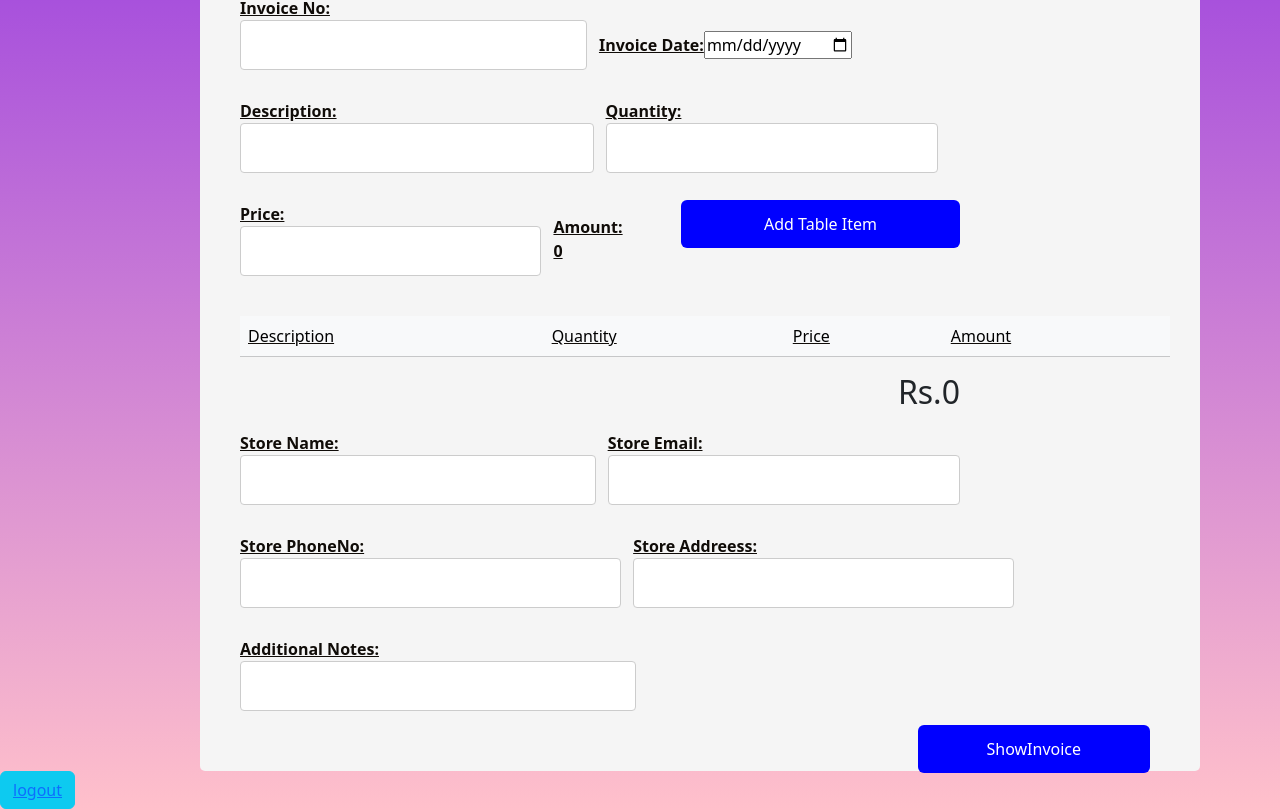
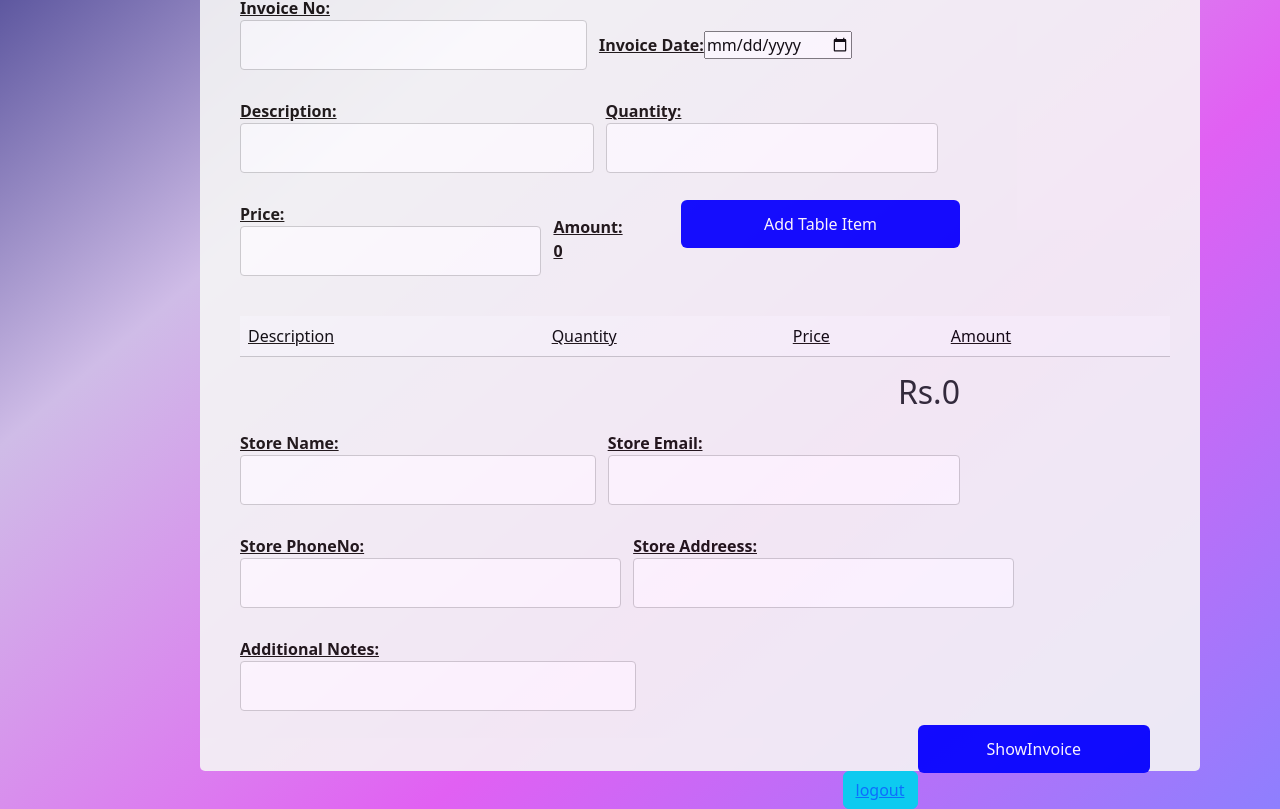
Before and after one commit to bhavanilakshmi23/Frontend2, a React (Create React App) app: page /dashboard in a window 1280 px wide. Shown: the part 279-1088 px from the top of the page. Built offline with nearby package versions, Linux system fonts and the light colour scheme.

Commit message:
Update index.css

```diff
--- a/src/index.css
+++ b/src/index.css
@@ -1,10 +1,9 @@
-
  body{
-  background:linear-gradient(blueviolet,pink) ;
+  background:linear-gradient( to bottom right, #171973,#CFBCE7,#E160F3,#8E7FFE);
   background-repeat: no-repeat;
   background-size: cover;
- }
-  .container{
+}
+  .containers{
     background:#F5F5F5;
     color:#100C08;
     margin: 50px;
@@ -93,20 +92,25 @@
     margin-top: 10px;
     text-align: justify;
   }
+  .link{
+    text-align: right;
+    font-weight: 700;
+    text-decoration: none;
+  }
 
   input[type=text], select, textarea {
     width: 100%;
     padding: 12px;
     border: 1px solid #ccc;
     border-radius: 4px;
-    resize: vertical;
+
   }
-  .signin{
+  /* .signin {
     width:500px;
     height:440px;
    background:white;
-   margin-left: 400px;
-   margin-top: 140px;
+    margin-left: 400px; */
+   /* margin-top: 140px;
    margin-bottom: 40px;
    padding-left: 100px;
    border: 1px solid white;
@@ -116,9 +120,9 @@
 
   .signin input{
     width:300px ;
-  }
+  }  */
 
-  .signin2{
+  /* .signin2{
     width:550px;
     height:630px;
    background:white;
@@ -133,7 +137,7 @@
 
   .signin2 input{
     width:300px ;
-  }
+  } */
   label {
     padding: 12px 12px 12px 0;
     display: inline-block;
@@ -176,7 +180,7 @@ text-decoration: underline;
  }
   .form{
     border-radius: 5px;
-  background-color:whitesmoke;
+  background:whitesmoke;
   padding: 30px;
   width:1000px;
   margin-top: 80px;
@@ -184,5 +188,48 @@ text-decoration: underline;
   height:970px;
   padding-left: 40px;
   padding-top: 80px;
+  opacity: 0.9;
 
  }
+
+
+.container{
+  background:whitesmoke;
+  width: auto;
+  height: auto;
+  margin-top: 60px;
+  margin-bottom: 60px;
+  border-radius: 6px;
+
+}
+
+.col-lg-7{
+
+      background-image: url(./images/signin.png);
+      background-position: center;
+      background-size: cover;
+      background-repeat: no-repeat;
+      width:auto;
+      height: auto;
+
+
+   }
+
+.signin{
+  padding: 20px;
+  margin-left: 20px;
+  margin-top: 50px;
+  margin-bottom: 100px;
+
+}
+.signin2 {
+  padding: 20px;
+  margin-left: 20px;
+  margin-top: 10px;
+  margin-bottom: 70px;
+
+}
+.signin2 input{
+width:100%;
+padding:10px;
+}
```
